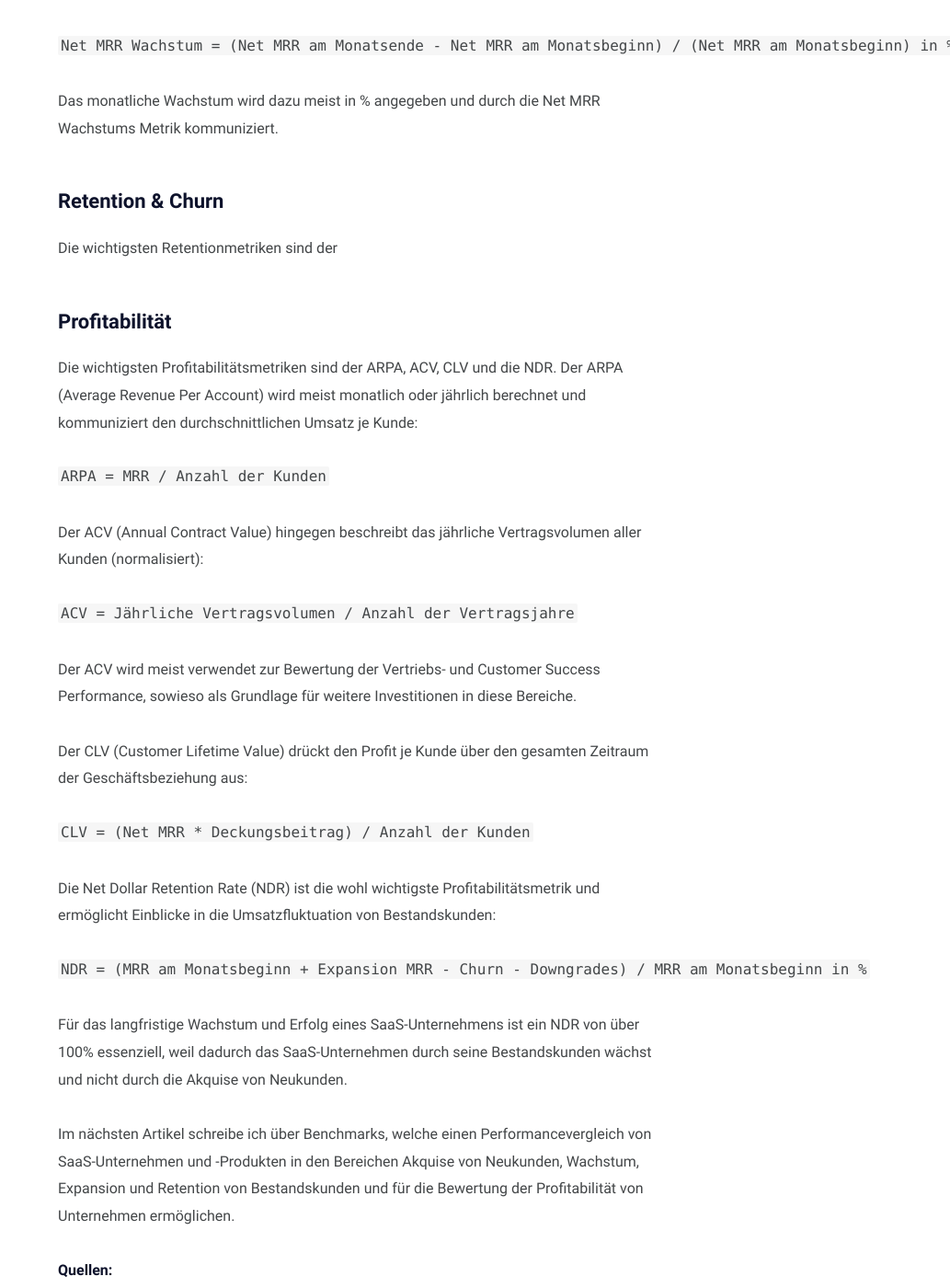
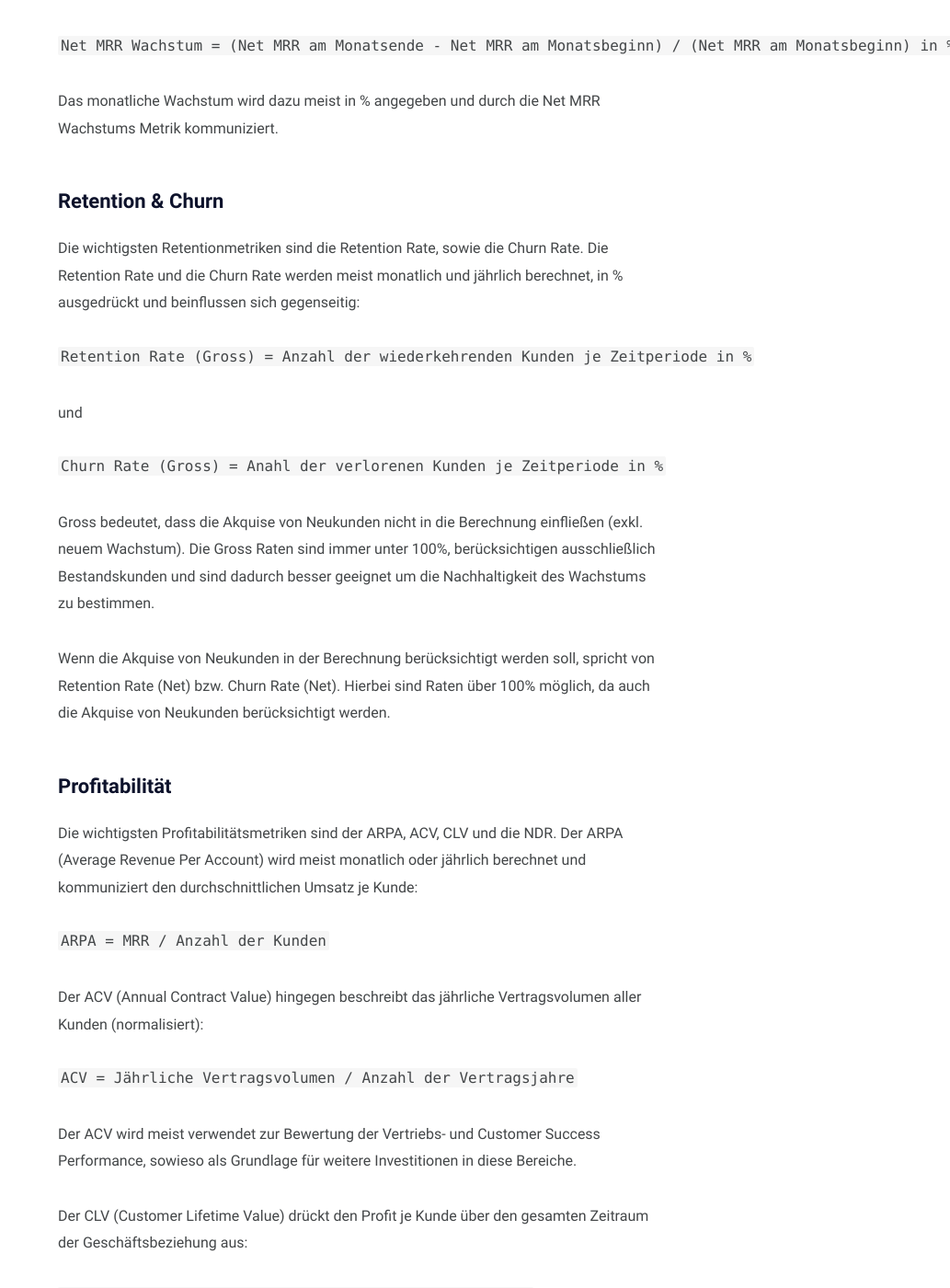
Before and after one commit to mariostnr/website, a Jekyll site: the page built from _posts/2021-05-13-saas-metriken.md, in a window 1280 px wide and 1400 px high, scrolled down 1818 px. Shown: the whole window at 92% size, without its empty margins (247-1280 px from the left). Built offline with Jekyll 4.4.1, drawn with Linux system fonts in a browser that asks for light colours; some of the changed text lies outside the part shown.

Commit message:
Update Blog “2021-05-13-saas-metriken”

```diff
--- a/_posts/2021-05-13-saas-metriken.md
+++ b/_posts/2021-05-13-saas-metriken.md
@@ -49,8 +49,17 @@ Das monatliche Wachstum wird dazu meist in % angegeben und durch die Net MRR Wac
 
 ## Retention & Churn
 
-Die wichtigsten Retentionmetriken sind der
+Die wichtigsten Retentionmetriken sind die Retention Rate, sowie die Churn Rate. Die Retention Rate und die Churn Rate werden meist monatlich und jährlich berechnet, in % ausgedrückt und beinflussen sich gegenseitig:
 
+`Retention Rate (Gross) = Anzahl der wiederkehrenden Kunden je Zeitperiode in %`
+
+und
+
+`Churn Rate (Gross) = Anahl der verlorenen Kunden je Zeitperiode in %`
+
+Gross bedeutet, dass die Akquise von Neukunden nicht in die Berechnung einfließen (exkl. neuem Wachstum). Die Gross Raten sind immer unter 100%, berücksichtigen ausschließlich Bestandskunden und sind dadurch besser geeignet um die Nachhaltigkeit des Wachstums zu bestimmen.
+
+Wenn die Akquise von Neukunden in der Berechnung berücksichtigt werden soll, spricht von Retention Rate (Net) bzw. Churn Rate (Net). Hierbei sind Raten über 100% möglich, da auch die Akquise von Neukunden berücksichtigt werden.
 
 ## Profitabilität
 
```
Also changed, not shown: other parts of _posts/2021-05-13-saas-metriken.md (+1 -1 lines).
